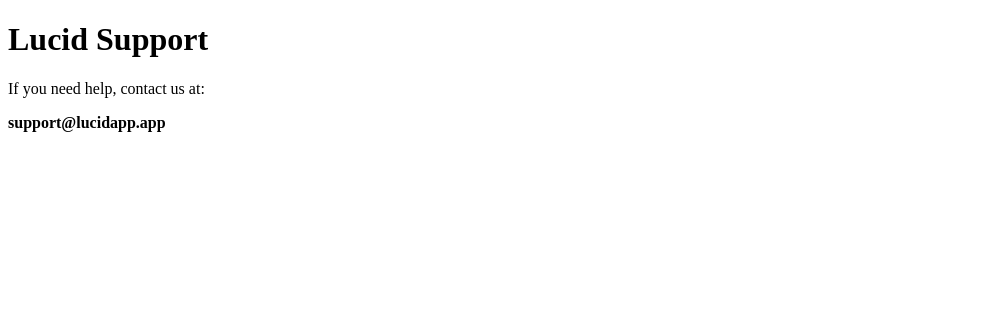
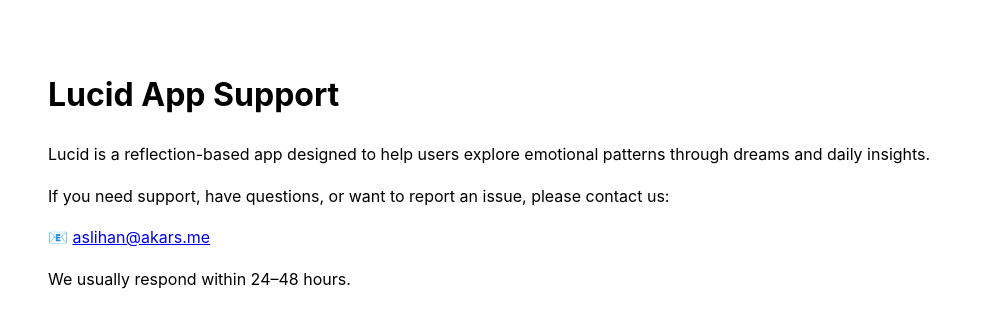
Before and after one commit to aslihanakar/lucid-support, a plain HTML site: page index.html in a window 1280 px wide. Shown: the whole page, without its empty margins (0-984 px from the left). Drawn offline with Linux system fonts and the light colour scheme.

Commit message:
Enhance support page layout and information
Updated the content and style of the support page.

```diff
--- a/index.html
+++ b/index.html
@@ -3,10 +3,28 @@
 <head>
   <meta charset="UTF-8" />
   <title>Lucid Support</title>
+  <meta name="viewport" content="width=device-width, initial-scale=1.0" />
 </head>
-<body>
-  <h1>Lucid Support</h1>
-  <p>If you need help, contact us at:</p>
-  <p><strong>support@lucidapp.app</strong></p>
+<body style="font-family: -apple-system, BlinkMacSystemFont, sans-serif; padding: 40px; line-height: 1.6;">
+
+  <h1>Lucid App Support</h1>
+
+  <p>
+    Lucid is a reflection-based app designed to help users explore emotional patterns
+    through dreams and daily insights.
+  </p>
+
+  <p>
+    If you need support, have questions, or want to report an issue, please contact us:
+  </p>
+
+  <p>
+    📧 <a href="mailto:aslihan@akars.me">aslihan@akars.me</a>
+  </p>
+
+  <p>
+    We usually respond within 24–48 hours.
+  </p>
+
 </body>
 </html>
```
